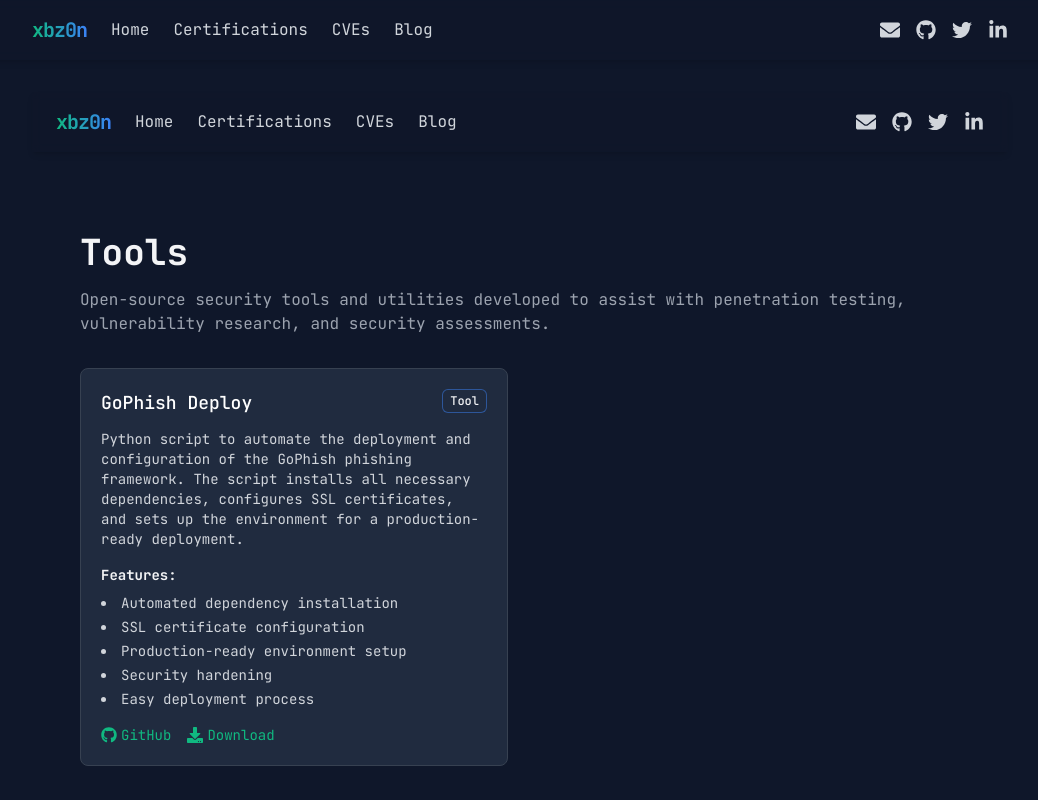
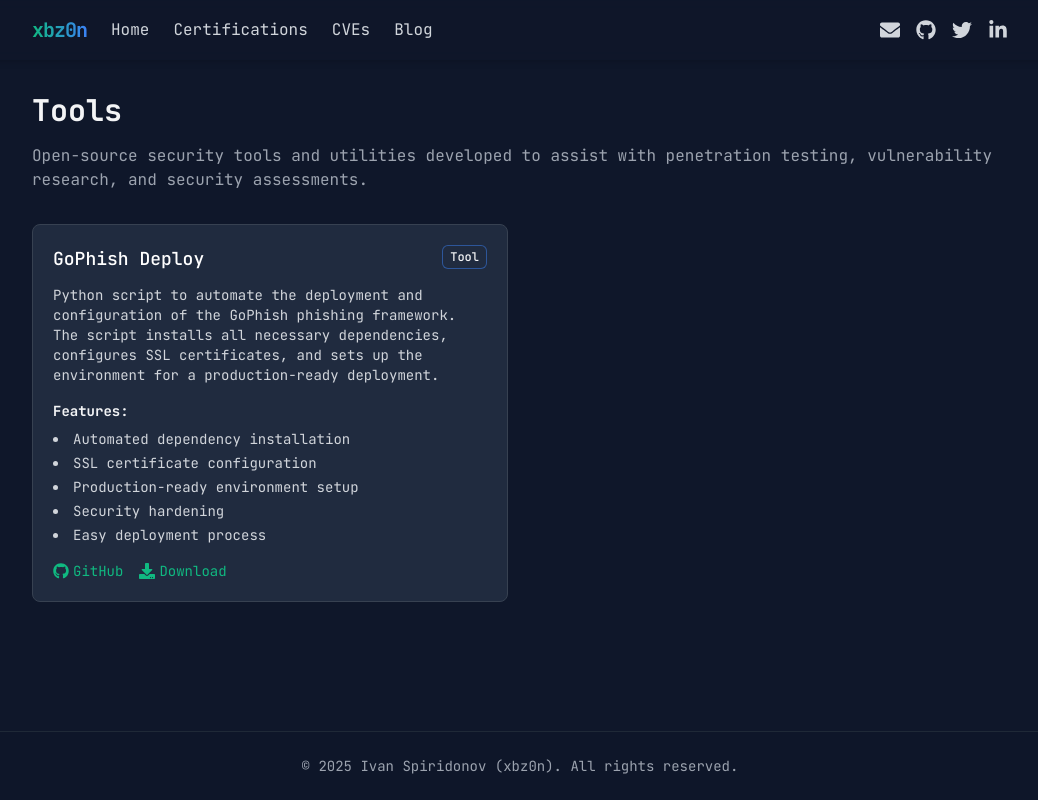
Before and after one commit to xbz0n/xbz0n.github.io, a Next.js app: page /tools in a window 1280 px wide. Shown: the top 800 px of the page, without its empty margins (120-1158 px from the left). Built offline with nearby package versions, Linux system fonts and the light colour scheme.

Commit message:
Fix tools page structure to match other pages

```diff
--- a/pages/tools.js
+++ b/pages/tools.js
@@ -1,5 +1,4 @@
 import ToolCard from '../components/ToolCard';
-import Layout from '../components/Layout';
 
 export default function Tools() {
   const tools = [
@@ -19,11 +18,9 @@
   ];
 
   return (
-    <Layout>
-      <div className="container py-12">
     <div className="space-y-8">
       <div className="space-y-4">
-            <h1 className="text-4xl font-bold">Tools</h1>
+        <h1 className="text-3xl font-bold">Tools</h1>
         <p className="text-gray-400">
           Open-source security tools and utilities developed to assist with penetration testing,
           vulnerability research, and security assessments.
@@ -43,7 +40,5 @@
         ))}
       </div>
     </div>
-      </div>
-    </Layout>
   );
 }
```
Lines whose indentation alone changed are shown as unchanged.
